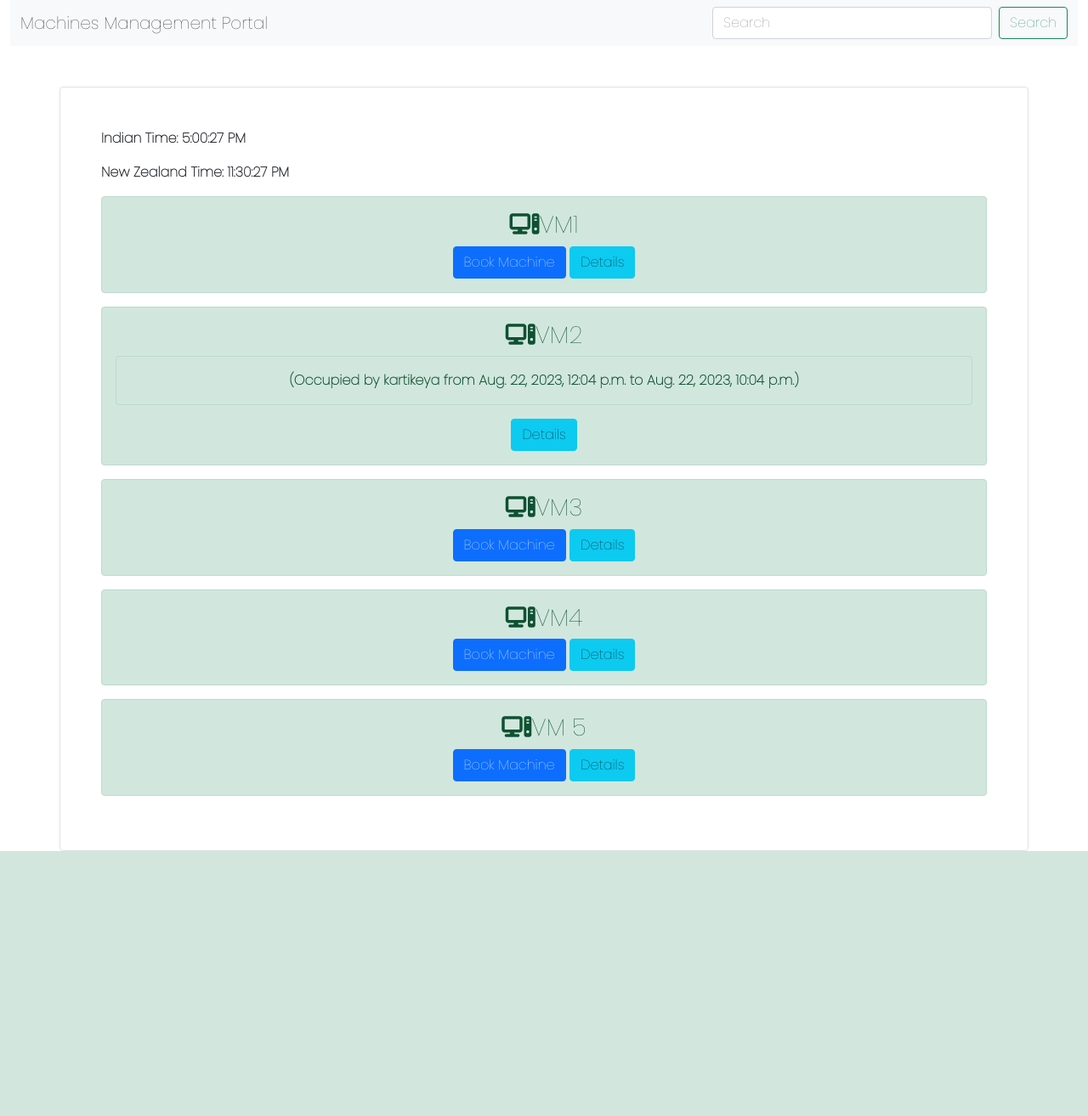
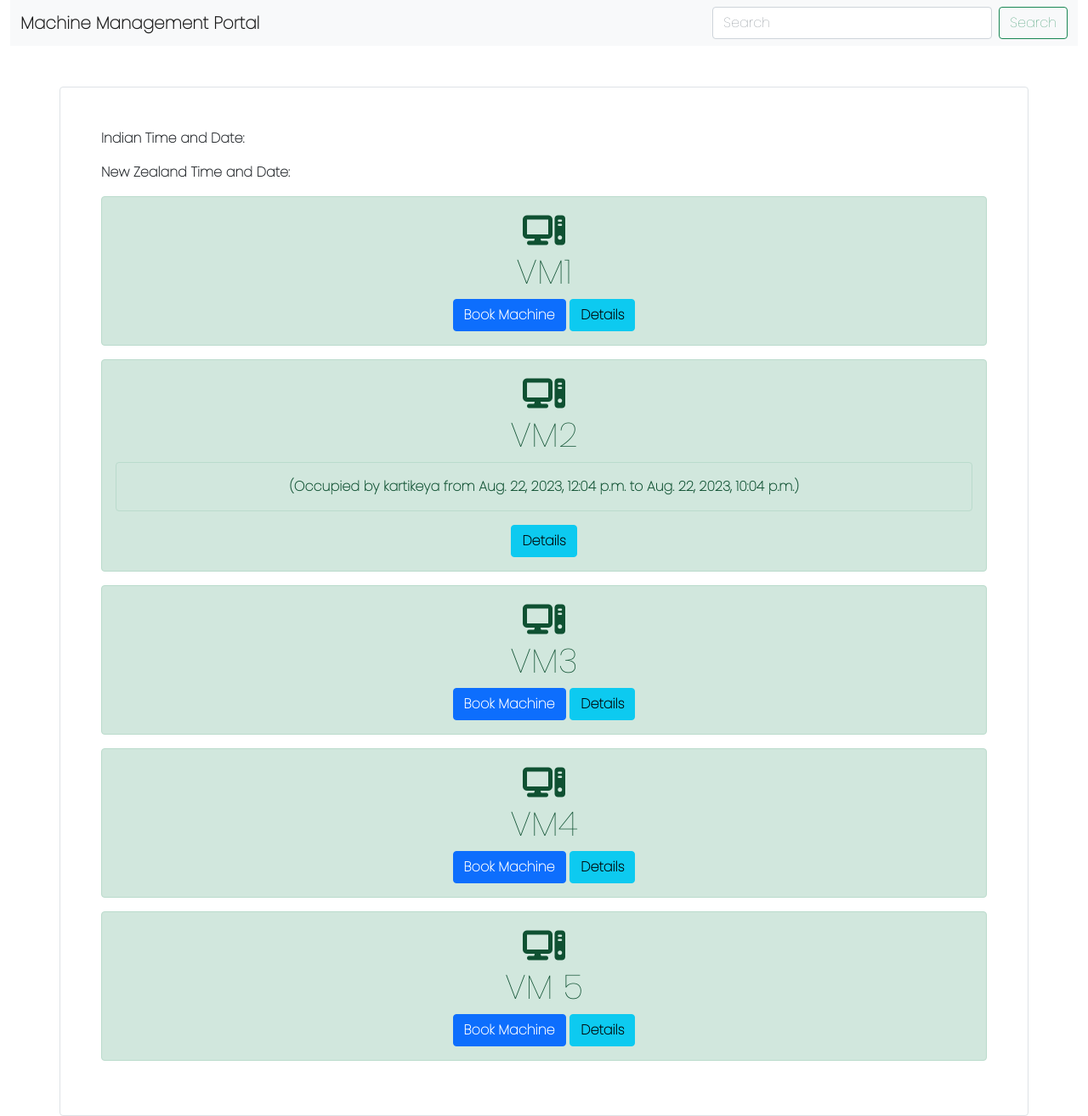
Before and after one commit to kartikeymahajan/machine_management, a Django app: page / in a window 1280 px wide. Shown: the whole page at 85% size. Before the commit the page ends 1002 px from the top, so only its background shows below. Run offline with Django 4.2, Linux system fonts and the light colour scheme; a user stored in the database is signed in; data comes from the database, SQL or seed files in the repository; both versions use the stored data as it was after the commit.

Commit message:
Version 1.1

```diff
--- a/mysite/machines/templates/machines/book_machine.html
+++ b/mysite/machines/templates/machines/book_machine.html
@@ -27,7 +27,7 @@
     {{ booking_form.as_p }}
 
 
-    <button type="submit" class="btn btn-primary">Book</button>
+    <button type="submit" class="btn btn-primary"><b>Book</b></button>
      </div>
      </div>
 </form>
--- a/mysite/machines/templates/machines/machine_detail.html
+++ b/mysite/machines/templates/machines/machine_detail.html
@@ -22,7 +22,7 @@
           <div class="alert alert-success text-center mb-3 ">
               {% block content %}
 <h1>Machine Details</h1>
-<p><b>Name: {{ machine.name }}<b></b></p>
+<p><b>Name: {{ machine.name }}</b></p>
               <p><b>Status: {% if machine.status %} Free {% else %} </b>Occupied by <b>{{ machine.user }}</b> {% endif %}</p>
 {% if machine.status == False %}
     <p><b>Booking Time:</b> {{ machine.start_time }} <b>Booking Till: </b> {{ machine.end_time}} </p>
@@ -32,11 +32,11 @@
 
 {% if machine.status == False %}
     {% if user_can_free %}
-        <p><a href="{% url 'unbook_machine' machine.id %}" class="btn btn-info">Free</a></p>
+        <p><a href="{% url 'unbook_machine' machine.id %}" class="btn btn-info"><b>Free</b></a></p>
     {% endif %}
 {% endif %}
 {% if user_has_active_booking %}
-    <a href="{% url 'unbook_machine' user_active_booking.id %}" class="btn btn-warning">Unbook</a>
+    <a href="{% url 'unbook_machine' user_active_booking.id %}" class="btn btn-warning"><b>Unbook</b></a>
 {% endif %}
 
 <a href="{% url 'machine_list' %}" class="btn btn-warning"><b>Back to List<b></b></a>
--- a/mysite/machines/templates/machines/machine_list.html
+++ b/mysite/machines/templates/machines/machine_list.html
@@ -35,7 +35,8 @@
         <nav class="navbar navbar-expand-lg navbar-light bg-light">
             <div class="container-fluid">
 
-              <div class = "navbar-float-left"><a class="navbar-brand" href="#">Machines Management Portal</a></div>
+              <div class = "navbar-float-left"><a class="navbar-brand" href="#"><b>Machine Management Portal</b></a></div>
+
 
               <div class="navbar-float-right" id="navbarSupportedContent">
                 <form class="d-flex">
@@ -48,8 +49,9 @@
         <main >
             <b>
              <div class="container mt-5 p-5 border rounded">
-                 <p>Indian Time: <span id="indianTime"></span></p>
-                 <p>New Zealand Time: <span id="newZealandTime"></span></p>
+                 <p>Indian Time and Date: <span id="indianTimeAndDate"></span></p>
+                 <p>New Zealand Time and Date:
+                 <span id="newZealandTime"></span></p>
 
                 {% for machine in machines %}
                     <div class = "machines_list">
@@ -59,15 +61,17 @@
 
 
 
-                            <h3><i class="fa-solid fa-computer"></i>{{ machine.name }}</h3>
+                            <h1><i class="fa-solid fa-computer"></i>  <br>  {{ machine.name }}</h1>
+
+
 
 
                         {% if machine.status %}
 
-                                <a href="{% url 'book_machine' machine.id %}" class="btn btn-primary" name="Active">Book Machine</a>
+                                <a href="{% url 'book_machine' machine.id %}" class="btn btn-primary" name="Active"><b>Book Machine</b></a>
 
 
-                                <a href="{% url 'machine_detail' machine.id %}" class="btn btn-info" name="Inactive">Details</a>
+                                <a href="{% url 'machine_detail' machine.id %}" class="btn btn-info" name="Inactive"><b>Details</b></a>
 
                         {% else %}
 
@@ -75,7 +79,7 @@
                              <div class="alert alert-success">
                             (Occupied by {{ machine.user }} from {{ machine.start_time|date:"DATETIME_FORMAT" }} to {{ machine.end_time|date:"DATETIME_FORMAT" }})
                                  </div>
-                             <a href="{% url 'machine_detail' machine.id %}" class="btn btn-info" name="Inactive">Details</a>
+                             <a href="{% url 'machine_detail' machine.id %}" class="btn btn-info" name="Inactive"><b>Details</b></a>
                         {% endif %}
 
                               </div>
@@ -90,27 +94,12 @@
     <script src="https://cdn.jsdelivr.net/npm/bootstrap@5.0.2/dist/js/bootstrap.bundle.min.js" integrity="sha384-MrcW6ZMFYlzcLA8Nl+NtUVF0sA7MsXsP1UyJoMp4YLEuNSfAP+JcXn/tWtIaxVXM" crossorigin="anonymous"></script>
 
     {% endblock %}
-<script>
-    // Function to update the time in a specific time zone
-    function updateTimeInTimeZone(timezone, elementId) {
-        const currentDateTime = new Date();
-        const offset = timezone === "Indian" ? 5.5 : 12; // Indian Standard Time (IST) is UTC+5:30, New Zealand is UTC+12
-        const utcTime = currentDateTime.getTime();
-        const localTime = utcTime + offset * 3600000; // Convert offset to milliseconds
-        const formattedTime = new Date(localTime).toLocaleTimeString();
 
-        // Update the content of the element with the formatted time
-        document.getElementById(elementId).textContent = formattedTime;
-    }
 
-    // Update times immediately and then every second (1000 milliseconds)
-    updateTimeInTimeZone("Indian", "indianTime");
-    updateTimeInTimeZone("NewZealand", "newZealandTime");
-    setInterval(() => {
-        updateTimeInTimeZone("Indian", "indianTime");
-        updateTimeInTimeZone("NewZealand", "newZealandTime");
-    }, 1000); // Update every second
-</script>
+
+
+
+
 
 </body>
 </html>
```
Also changed, not shown: mysite/db.sqlite3.
